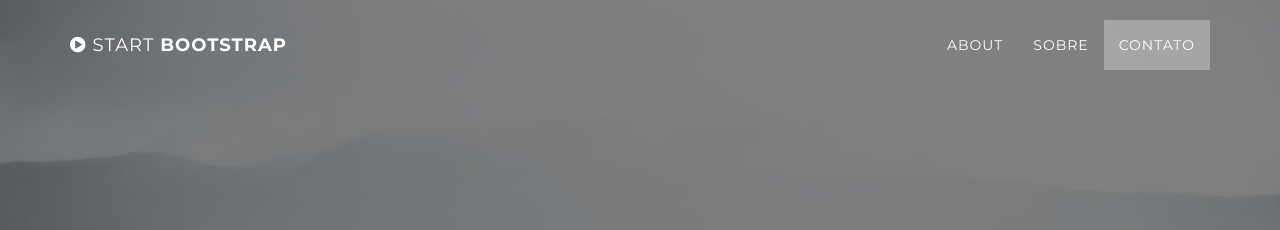
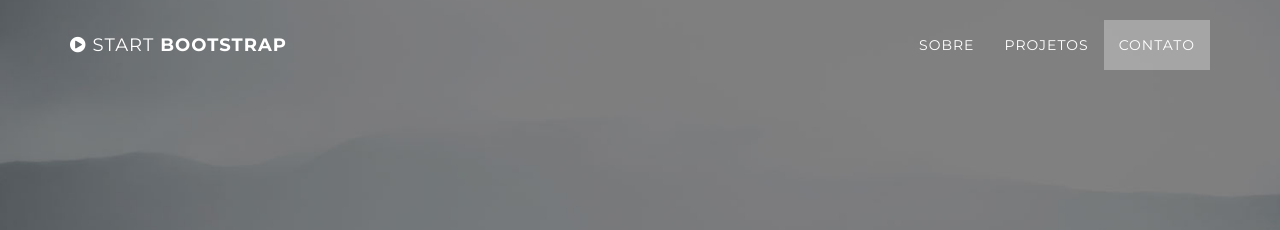
Before and after one commit to jeandata/BI, a Jekyll site: the page built from index.html, in a window 1280 px wide. Shown: the top 230 px of the page. Built offline with Jekyll 4.4.1, drawn with Linux system fonts in a browser that asks for light colours.

Commit message:
Update nav.html

```diff
--- a/_includes/nav.html
+++ b/_includes/nav.html
@@ -18,10 +18,10 @@
                         <a href="#page-top"></a>
                     </li>
                     <li>
-                        <a class="page-scroll" href="#about">About</a>
+                        <a class="page-scroll" href="#about">Sobre</a>
                     </li>
                     <li>
-                        <a class="page-scroll" href="#download">Sobre</a>
+                        <a class="page-scroll" href="#download">Projetos</a>
                     </li>
                     <li>
                         <a class="page-scroll" href="#contact">Contato</a>
```
